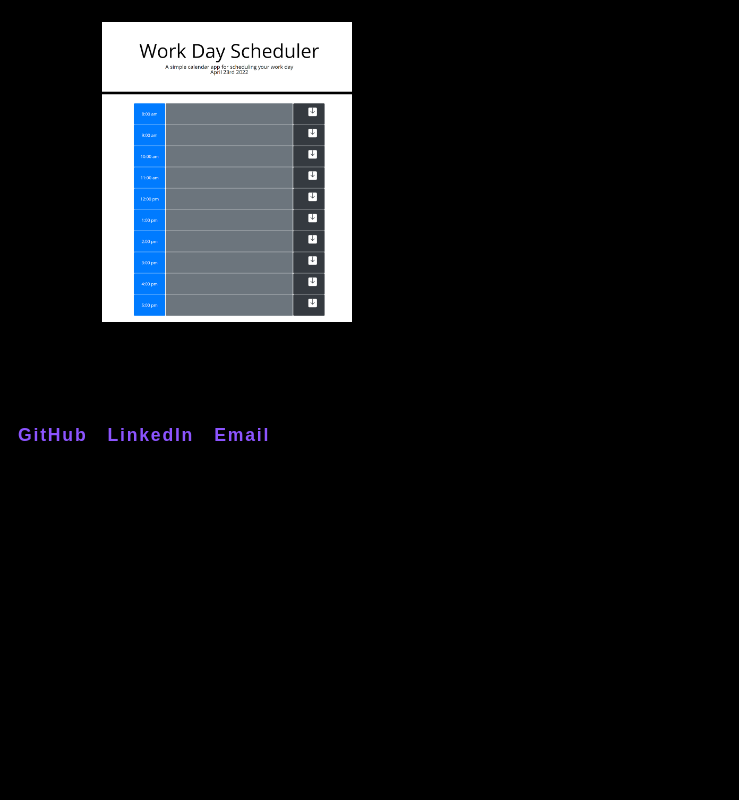
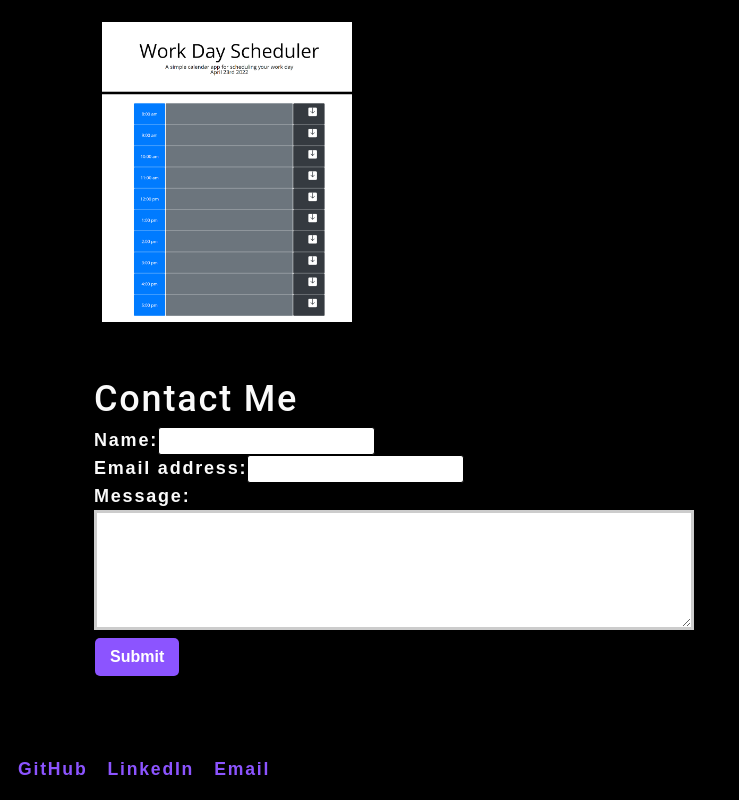
Before and after one commit to jaguilar95/yellow-nickel-hound, a React (Create React App) app: page / in a window 1280 px wide. Shown: the part 2515-3315 px from the top of the page, without its empty margins (0-739 px from the left). Before the commit the page ends 2981 px from the top, so only its background shows below. Built offline with nearby package versions, Linux system fonts and the light colour scheme.

Commit message:
added contact form component

```diff
--- a/src/App.js
+++ b/src/App.js
@@ -3,6 +3,7 @@
 import Footer from "./components/Footer";
 import Header from "./components/Header";
 import ProjectList from "./components/ProjectList";
+import Contact from "./components/Contact";
 
 function App() {
   const [sections] = useState([
@@ -30,6 +31,7 @@
       <main>
         <About />
         <ProjectList />
+        <Contact />
       </main>
       <Footer />
     </div>
--- /dev/null
+++ b/src/components/Contact/index.js
@@ -0,0 +1,92 @@
+import React, { useState } from "react";
+import { validateEmail } from "../../utils/helpers";
+
+function Contact() {
+  const [formState, setFormState] = useState({
+    name: "",
+    email: "",
+    message: "",
+  });
+
+  const { name, email, message } = formState;
+
+  const [errorMessage, setErrorMessage] = useState("");
+
+  function handleChange(e) {
+    // email validation
+    if (e.target.name === "email") {
+      const isValid = validateEmail(e.target.value);
+      console.log(isValid);
+
+      // conditional statement
+      if (!isValid) {
+        setErrorMessage("Your email is invalid");
+      } else {
+        setErrorMessage("");
+      }
+    } else {
+      if (!e.target.value.length) {
+        setErrorMessage(`${e.target.name} is required`);
+      } else {
+        setErrorMessage("");
+      }
+    }
+
+    if (!errorMessage) {
+      setFormState({ ...formState, [e.target.name]: e.target.value });
+    }
+
+    console.log("errorMessage: ", errorMessage);
+  }
+
+  // handle submit ready for backend use
+  function handleSubmit(e) {
+    e.preventDefault();
+    console.log(formState);
+  }
+
+  return (
+    <section>
+      <h1 data-testid="h1">Contact Me</h1>
+      <form id="contact-form" onSubmit={handleSubmit}>
+        <div>
+          <label htmlFor="name">Name:</label>
+          <input
+            onBlur={handleChange}
+            defaultValue={name}
+            type="text"
+            name="name"
+          />
+        </div>
+        <div>
+          <label htmlFor="email">Email address:</label>
+          <input
+            onBlur={handleChange}
+            defaultValue={email}
+            type="email"
+            name="email"
+          />
+        </div>
+        <div>
+          <label htmlFor="message">Message:</label>
+          <textarea
+            name="message"
+            onBlur={handleChange}
+            defaultValue={message}
+            rows="5"
+          />
+        </div>
+        {errorMessage && (
+          <div>
+            <p className="error-text">{errorMessage}</p>
+          </div>
+        )}
+        <button type="submit" data-testid="submitBtn">
+          Submit
+        </button>
+      </form>
+    </section>
+  );
+}
+
+export default Contact;
--- /dev/null
+++ b/src/utils/helpers.js
@@ -0,0 +1,5 @@
+export function validateEmail(email) {
+  var re =
+    /^(([^<>()[\]\\.,;:\s@"]+(\.[^<>()[\]\\.,;:\s@"]+)*)|(".+"))@((\[[0-9]{1,3}\.[0-9]{1,3}\.[0-9]{1,3}\.[0-9]{1,3}\])|(([a-zA-Z\-0-9]+\.)+[a-zA-Z]{2,}))$/;
+  return re.test(String(email).toLowerCase());
+}
```
Also changed, not shown: 2 other files (tests, documents, lock files or other folders).
